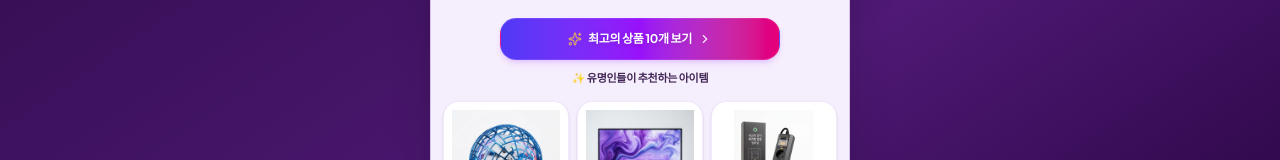
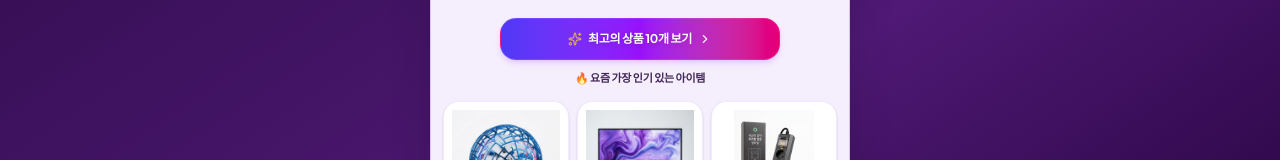
Before and after one commit to fkljcjz/sotre, a React (Vite) app: page / in a window 1280 px wide. Shown: the part 245-405 px from the top of the page. Built offline with nearby package versions, Linux system fonts and the light colour scheme.

Commit message:
style: update popular item section title
Change the promotional text to be more engaging by updating "유명인들이 추천하는 아이템" to "요즘 가장 인기 있는 아이템".

```diff
--- a/src/App.tsx
+++ b/src/App.tsx
@@ -772,7 +772,7 @@ export default function App() {
                 </div>
               </motion.button>
               <p className="text-[11px] font-extrabold text-[#2E1044]/90 mt-2.5 tracking-tight flex items-center gap-1 select-none">
-                ✨ 유명인들이 추천하는 아이템
+                🔥 요즘 가장 인기 있는 아이템
               </p>
             </div>
           )}
```
